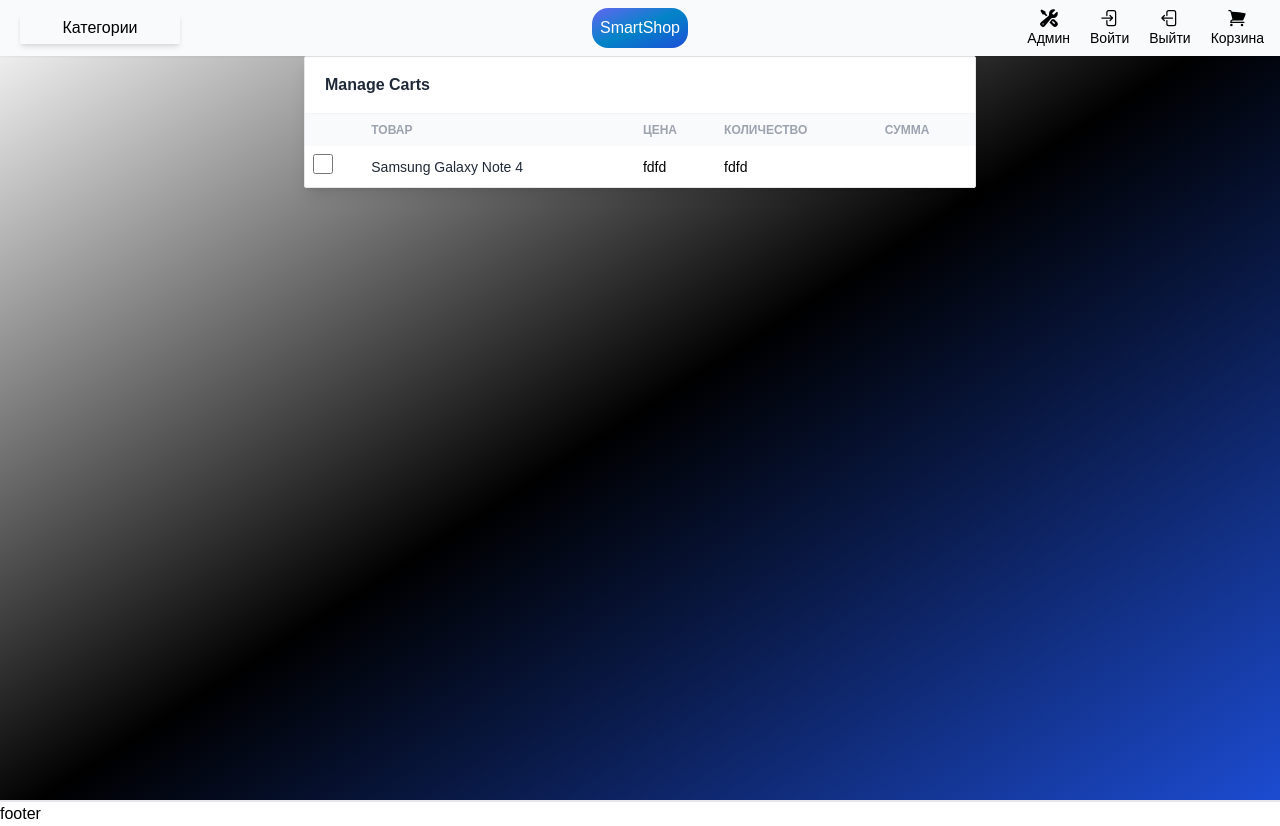
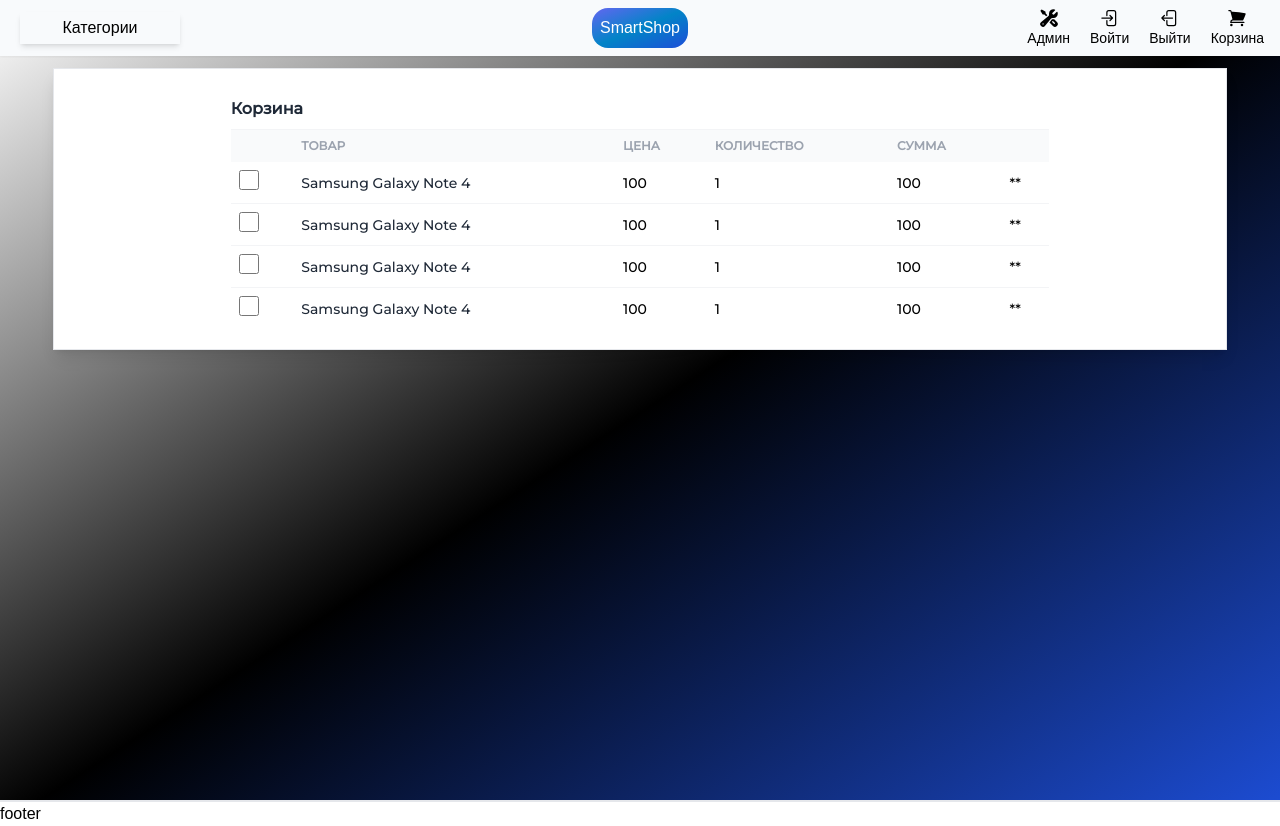
Before and after one commit to f-kurdan/SmartShop, a Next.js app in the folder online-store/new-client/: page /cart in a window 1280 px wide. Built offline with nearby package versions, Linux system fonts and the light colour scheme; a web font is replaced by a local one.

Commit message:
Update cart table

```diff
--- a/online-store/new-client/src/components/layout.tsx
+++ b/online-store/new-client/src/components/layout.tsx
@@ -10,10 +10,12 @@
 }) {
 
   return (
-    <div className={`${unbounded.className} bg-gradient-to-br from-white via-black to-blue-700 `}>
+    <div className={`${unbounded.className}  bg-gradient-to-br from-white via-black to-blue-700 `}>
       <main className='min-h-screen'>
         <Navbar />
-        {children}
+        <div className='flex flex-col justify-center items-center'>
+          {children}
+        </div>
       </main>
       <Footer />
     </div>
--- a/online-store/new-client/src/pages/cart/index.tsx
+++ b/online-store/new-client/src/pages/cart/index.tsx
@@ -1,20 +1,21 @@
+import { montserrat } from '@/styles/fonts'
 import React from 'react'
 
 const Cart = () => {
     return (
-        <div className='flex flex-col mx-auto w-full max-w-2xl rounded-sm border border-gray-200 bg-white shadow-lg'>
-            <header className="border-b border-gray-100 px-5 py-4 ">
-                <div className="font-semibold text-gray-800">Manage Carts</div>
+        <div className={`${montserrat.className} flex flex-col justify-center items-center px-10 py-5 my-3 w-11/12 ounded-sm border border-gray-200 bg-white shadow-lg`}>
+            <div className=' flex flex-col w-9/12 justify-center items-stretch'>
+            <header className="border-b border-gray-100 py-2 ">
+                <div className="font-semibold text-gray-800">Корзина</div>
             </header>
-            <table className='table-auto w-full'>
+            <table className='table-auto '>
                 <thead className='bg-gray-50 text-xs font-semibold uppercase text-gray-400'>
                     <tr>
-                        <th className='p-2'></th>
+                        <th></th>
                         <th className='p-2'>
                             <div className="text-left font-semibold">Товар</div>
                         </th>
                         <th className='p-2'>
-
                             <div className="text-left font-semibold">Цена</div>
                         </th>
                         <th className='p-2'>
@@ -23,22 +24,62 @@
                         <th className='p-2'>
                             <div className="text-left font-semibold">Сумма</div>
                         </th>
+                        <th></th>
                     </tr>
                 </thead>
                 <tbody className="divide-y divide-gray-100 text-sm">
                     <tr>
-                    <td className="p-2">
+                        <td className="p-2">
                             <input type="checkbox" className="h-5 w-5" value="id-1" />
-                            </td>
+                        </td>
                         <td className="p-2">
                             <div className="font-medium text-gray-800">Samsung Galaxy Note 4</div>
                         </td>
-                        <td className="p-2"> fdfd</td>
-                        <td className="p-2"> fdfd</td>
+                        <td className="p-2"> 100</td>
+                        <td className="p-2"> 1</td>
+                        <td className="p-2"> 100</td>
+                        <td className="p-2"> **</td>
+                    </tr>
+                    <tr>
+                        <td className="p-2">
+                            <input type="checkbox" className="h-5 w-5" value="id-1" />
+                        </td>
+                        <td className="p-2">
+                            <div className="font-medium text-gray-800">Samsung Galaxy Note 4</div>
+                        </td>
+                        <td className="p-2"> 100</td>
+                        <td className="p-2"> 1</td>
+                        <td className="p-2"> 100</td>
+                        <td className="p-2"> **</td>
+                    </tr>
+                    <tr>
+                        <td className="p-2">
+                            <input type="checkbox" className="h-5 w-5" value="id-1" />
+                        </td>
+                        <td className="p-2">
+                            <div className="font-medium text-gray-800">Samsung Galaxy Note 4</div>
+                        </td>
+                        <td className="p-2"> 100</td>
+                        <td className="p-2"> 1</td>
+                        <td className="p-2"> 100</td>
+                        <td className="p-2"> **</td>
+                    </tr>
+                    <tr>
+                        <td className="p-2">
+                            <input type="checkbox" className="h-5 w-5" value="id-1" />
+                        </td>
+                        <td className="p-2">
+                            <div className="font-medium text-gray-800">Samsung Galaxy Note 4</div>
+                        </td>
+                        <td className="p-2"> 100</td>
+                        <td className="p-2"> 1</td>
+                        <td className="p-2"> 100</td>
+                        <td className="p-2"> **</td>
                     </tr>
                 </tbody>
             </table>
             {/* <div>Корзина пуста</div> */}
+            </div>
         </div>
     )
 }
```
